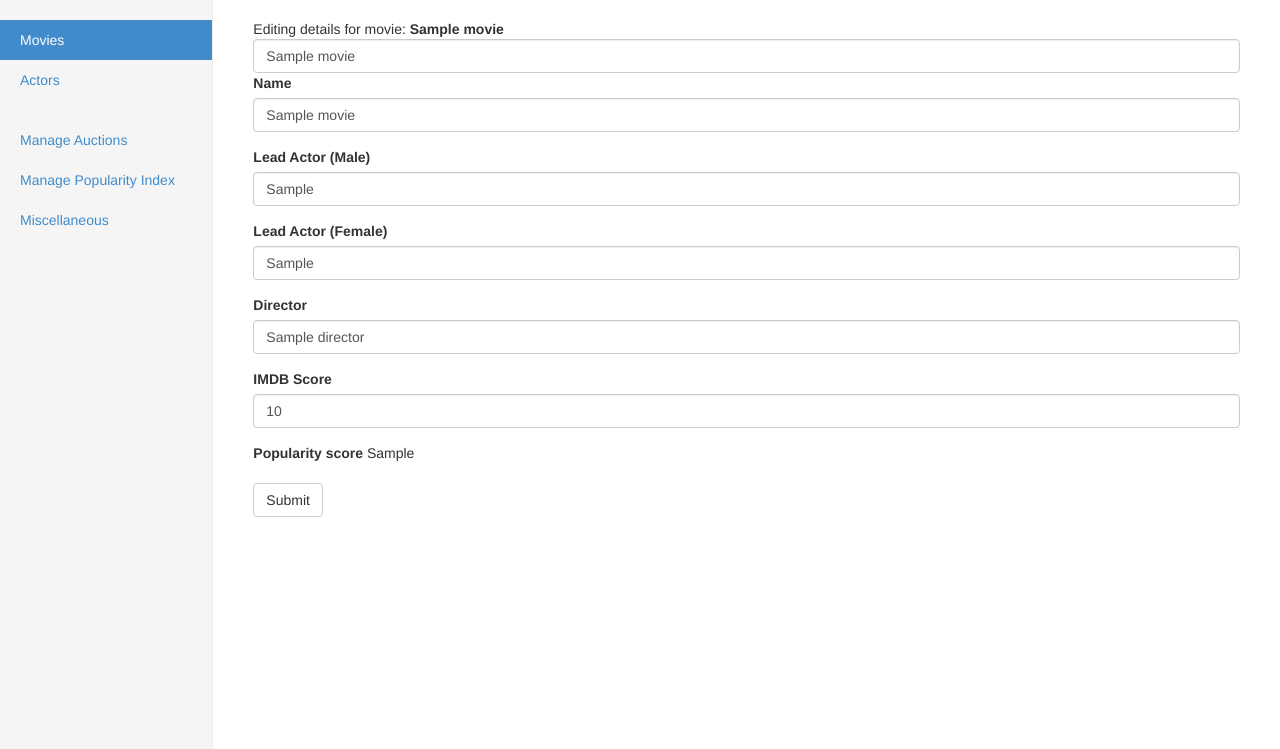
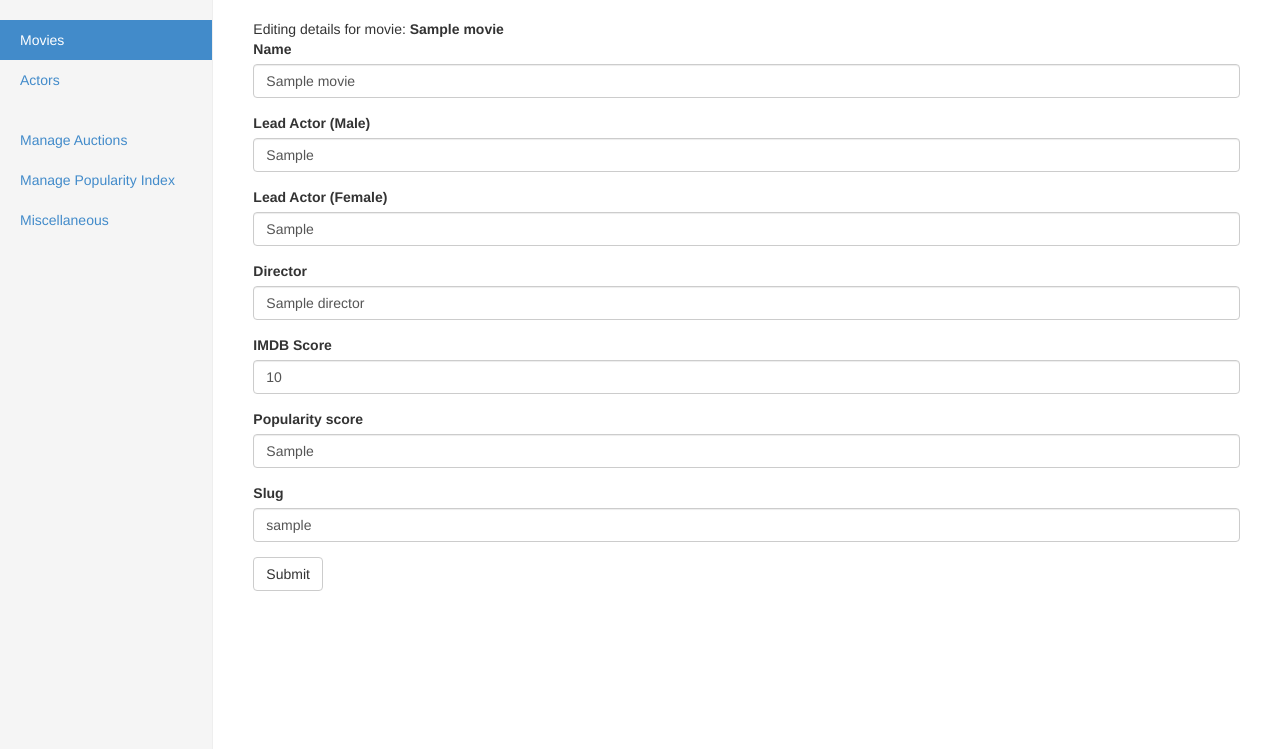
Before and after one commit to jayeshsidhwani/99movies, a Flask app: template app/templates/movies/edit_movie.html in a window 1280 px wide. Shown: the part 51-800 px from the top of the page. Run offline with Flask 2, Linux system fonts and the light colour scheme; the template is opened without the code that fills it: most values are stand-ins (such as "Sample title", 1, 10 or a date in 2020); some libraries are stand-ins or nearby versions.

Commit message:
Fixed edit bug

```diff
--- a/api/manage.py
+++ b/api/manage.py
@@ -30,6 +30,11 @@ class MovieAPI(Resource):
         response = Movies.add(**args)
         return encode_response(response), 200
 
+    def post(self, movie_slug):
+        args = self.parser.parse_args()
+        response = Movies.update(movie_slug, **args)
+        return encode_response(response), 200
+
     def prepare_parser(self):
         self.arguments = { 'name': str, 'male_lead_actor': str, 'female_lead_actor': str,
                            'director': str, 'imdb_score': float, '99popularity': int }
--- a/api/utils/movies.py
+++ b/api/utils/movies.py
@@ -31,6 +31,11 @@ class Movies():
         return {'success': True}
 
     @staticmethod
+    def update(movie_slug, **args):
+        mongo.db.movies.update( {'slug': movie_slug}, {'$set': args}, upsert=False, multi=False )
+        return {'success': True}
+
+    @staticmethod
     def object_exists(object):
         return object.count() > 0
 
--- a/app/templates/movies/edit_movie.html
+++ b/app/templates/movies/edit_movie.html
@@ -2,32 +2,34 @@
 {% block content %}
 <span class="header">Editing details for movie: <b>{{movie.name}}</b></span>
 
-<form action="/movies/save" method="GET">
-    <input type="text" class="form-control" id="movie_name_new" value="{{movie.name}}">
+<form action="/movies/save/" method="POST">
     <div class="form-group">
         <label for="movieName">Name</label>
-        <input type="text" class="form-control" id="movie_name" value="{{movie.name}}">
+        <input type="text" class="form-control" id="name" name="name" value="{{movie.name}}">
     </div>
     <div class="form-group">
         <label for="movieMaleLeadActor">Lead Actor (Male)</label>
-        <input type="text" class="form-control" id="movie_male_lead_actor" value="{{movie.male_lead_actor}}">
+        <input type="text" class="form-control" id="male_lead_actor" name="male_lead_actor" value="{{movie.male_lead_actor}}">
     </div>
     <div class="form-group">
         <label for="movieFemaleLeadActor">Lead Actor (Female)</label>
-        <input type="text" class="form-control" id="movie_female_lead_actor" value="{{movie.female_lead_actor}}">
+        <input type="text" class="form-control" id="female_lead_actor" name="female_lead_actor" value="{{movie.female_lead_actor}}">
     </div>
     <div class="form-group">
         <label for="movieMaleLeadActor">Director</label>
-        <input type="text" class="form-control" id="movie_director" value="{{movie.director}}">
+        <input type="text" class="form-control" id="director" name="director" value="{{movie.director}}">
     </div>
     <div class="form-group">
         <label for="movieMaleLeadActor">IMDB Score</label>
-        <input type="text" class="form-control" id="movie_imdb_score" value="{{movie.imdb_score}}">
+        <input type="text" class="form-control" id="imdb_score" name="imdb_score" value="{{movie.imdb_score}}">
     </div>
     <div class="form-group">
         <label for="movieMaleLeadActor">Popularity score</label>
-        <span class="input-xlarge uneditable-input">{{movie['99popularity']}}</span>
-
+        <input type="text" class="form-control" id="99popularity" name="99popularity" value="{{movie['99popularity']}}">
+    </div>
+    <div class="form-group">
+        <label for="movieMaleLeadActor">Slug</label>
+        <input type="text" class="form-control" id="slug" name="slug" value="{{movie.slug}}">
     </div>
     <button type="submit" class="btn btn-default">Submit</button>
 </form>
```
Also changed, not shown: app/views.py (+5 -5 lines).
